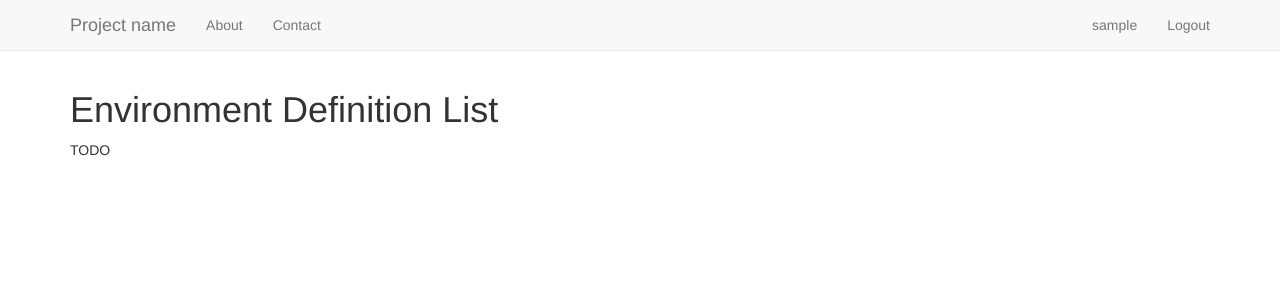
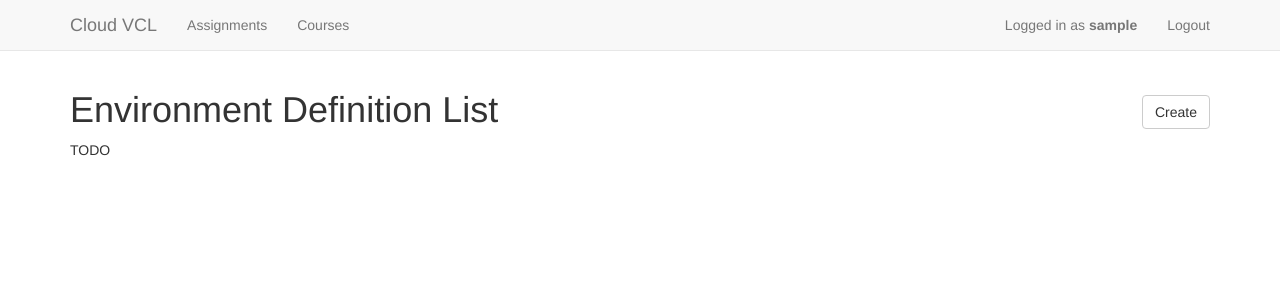
Before and after one commit to DSpeichert/cloudvcl, a Django app: page /envdefs in a window 1280 px wide. Shown: the top 300 px of the page. Run offline with Django 3.2, Linux system fonts and the light colour scheme; the visitor is signed in with stand-in values (Sample User, id 1); some libraries are stand-ins or nearby versions.

Commit message:
Some Environment Definition views

```diff
--- a/cvcl/models.py
+++ b/cvcl/models.py
@@ -1,6 +1,7 @@
 from django.db import models
 from django.utils import timezone
 from django.contrib.auth.models import AbstractUser
+from django.urls import reverse
 
 
 class Assignment(models.Model):
@@ -35,6 +36,9 @@ class EnvironmentDefinition(models.Model):
     def __str__(self):
         return self.name
 
+    def get_absolute_url(self):
+        return reverse('envdefs.detail', kwargs={'pk': self.id})
+
 
 # This is simply a reference to OpenStack Flavors. Only flavors represented by UUIDs here are available to users.
 class Flavor(models.Model):
@@ -62,8 +66,8 @@ class User(AbstractUser):
         default=False,
         help_text='Designates whether this user should be treated as an instructor.'
     )
-    courses = models.ManyToManyField('Course')
-    images = models.ManyToManyField('Image')
+    courses = models.ManyToManyField('Course', blank=True, null=True)
+    images = models.ManyToManyField('Image', blank=True, null=True)
 
     def __str__(self):
         return self.username
@@ -103,3 +107,6 @@ class VmDefinition(models.Model):
 
     def __str__(self):
         return self.id
+
+    def get_absolute_url(self):
+        return reverse('environment', kwargs={'id': self.id})
--- a/cvcl/templates/environment_definition_list.html
+++ b/cvcl/templates/environment_definition_list.html
@@ -1,7 +1,11 @@
 {% extends "master.html" %}
 
 {% block content %}
-    <h1>Environment Definition List</h1>
+    <h1>Environment Definition List
+        <div class="pull-right">
+            <a class="btn btn-default" href="{% url 'envdefs.create' %}" role="button">Create</a>
+        </div>
+    </h1>
 
     TODO
 {% endblock %}
--- a/cvcl/templates/master.html
+++ b/cvcl/templates/master.html
@@ -28,16 +28,24 @@
                 <span class="icon-bar"></span>
                 <span class="icon-bar"></span>
             </button>
-            <a class="navbar-brand" href="{% url 'index' %}">Project name</a>
+            <a class="navbar-brand" href="{% url 'index' %}">Cloud VCL</a>
         </div>
         <div id="navbar" class="navbar-collapse collapse">
             <ul class="nav navbar-nav">
-                <li><a href="#about">About</a></li>
-                <li><a href="#contact">Contact</a></li>
+                {% url 'assignments' as url %}
+                <li {% if url in request.path %}class="active"{% endif %}><a
+                        href="{% url 'assignments' %}">Assignments</a></li>
+                {% url 'courses' as url %}
+                <li {% if url in request.path %}class="active"{% endif %}><a href="{% url 'courses' %}">Courses</a></li>
+                {% if user.is_instructor %}
+                    {% url 'envdefs' as url %}
+                    <li {% if url in request.path %}class="active"{% endif %}><a href="{% url 'envdefs' %}">Environment
+                        Definitions</a></li>
+                {% endif %}
             </ul>
             <ul class="nav navbar-nav navbar-right">
-                <li><a>{{ user.get_username }}</a></li>
-                <li><a href="">Logout</a></li>
+                <li><a>Logged in as <strong>{{ user.get_username }}</strong></a></li>
+                <li><a href="{% url 'logout' %}">Logout</a></li>
             </ul>
         </div><!--/.nav-collapse -->
     </div>
--- a/cvcl/urls.py
+++ b/cvcl/urls.py
@@ -6,11 +6,13 @@ from . import views
 urlpatterns = [
     url(r'^$', views.index, name='index'),  # welcome page for all
     url(r'^logout$', views.logout, name='logout'),  # logout page for all
-    url(r'^assignments', AssignmentList.as_view(), name='assignments'),  # student, instructor (list)
+    url(r'^assignments$', AssignmentList.as_view(), name='assignments'),  # student, instructor (list)
     url(r'^environments/(?P<id>\d+)$', EnvironmentDetail.as_view()),  # student (sees environment)
-    url(r'^assignments/(?P<id>\d+)$$', AssignmentDetail.as_view()),  # instructor (edits assignment)
+    url(r'^assignments/(?P<id>\d+)$', AssignmentDetail.as_view()),  # instructor (edits assignment)
     # url(r'^assignments/create$', ),
-    url(r'^courses$', CourseList.as_view()),  # student, instructor
+    url(r'^courses$', CourseList.as_view(), name='courses'),  # student, instructor
     # url(r'^courses/:id$', UserGroup.as_view()),  # instructor (edits course: add/remove students)
-    url(r'^envdefs$', EnvironmentDefinitionList.as_view()),  # instructor
+    url(r'^envdefs$', EnvironmentDefinitionList.as_view(), name='envdefs'),  # instructor
+    url(r'^envdefs/create$', EnvironmentDefinitionCreate.as_view(), name='envdefs.create'),  # instructor
+    url(r'^envdefs/(?P<pk>\d+)$', EnvironmentDefinitionDetail.as_view(), name='envdefs.detail'),  # instructor
 ]
--- a/cvcl/views/envdef.py
+++ b/cvcl/views/envdef.py
@@ -1,7 +1,23 @@
-from django.views.generic import ListView
+from django.views.generic import CreateView, DetailView, ListView
+from django.contrib.auth.mixins import LoginRequiredMixin
 from ..models import *
 
 
-class EnvironmentDefinitionList(ListView):
+class EnvironmentDefinitionCreate(LoginRequiredMixin, CreateView):
+    model = EnvironmentDefinition
+    template_name = './environment_definition_create.html'
+    fields = ['name']
+
+    def form_valid(self, form):
+        form.instance.instructor_id = self.request.user.id
+        return super(EnvironmentDefinitionCreate, self).form_valid(form)
+
+
+class EnvironmentDefinitionDetail(LoginRequiredMixin, DetailView):
+    model = EnvironmentDefinition
+    template_name = './environment_definition_detail.html'
+
+
+class EnvironmentDefinitionList(LoginRequiredMixin, ListView):
     model = EnvironmentDefinition
     template_name = './environment_definition_list.html'
```
Also changed, not shown: cvcl/templates/environment_definition_create.html (added, +11 -0 lines), cvcl/templates/environment_definition_detail.html (added, +7 -0 lines).
